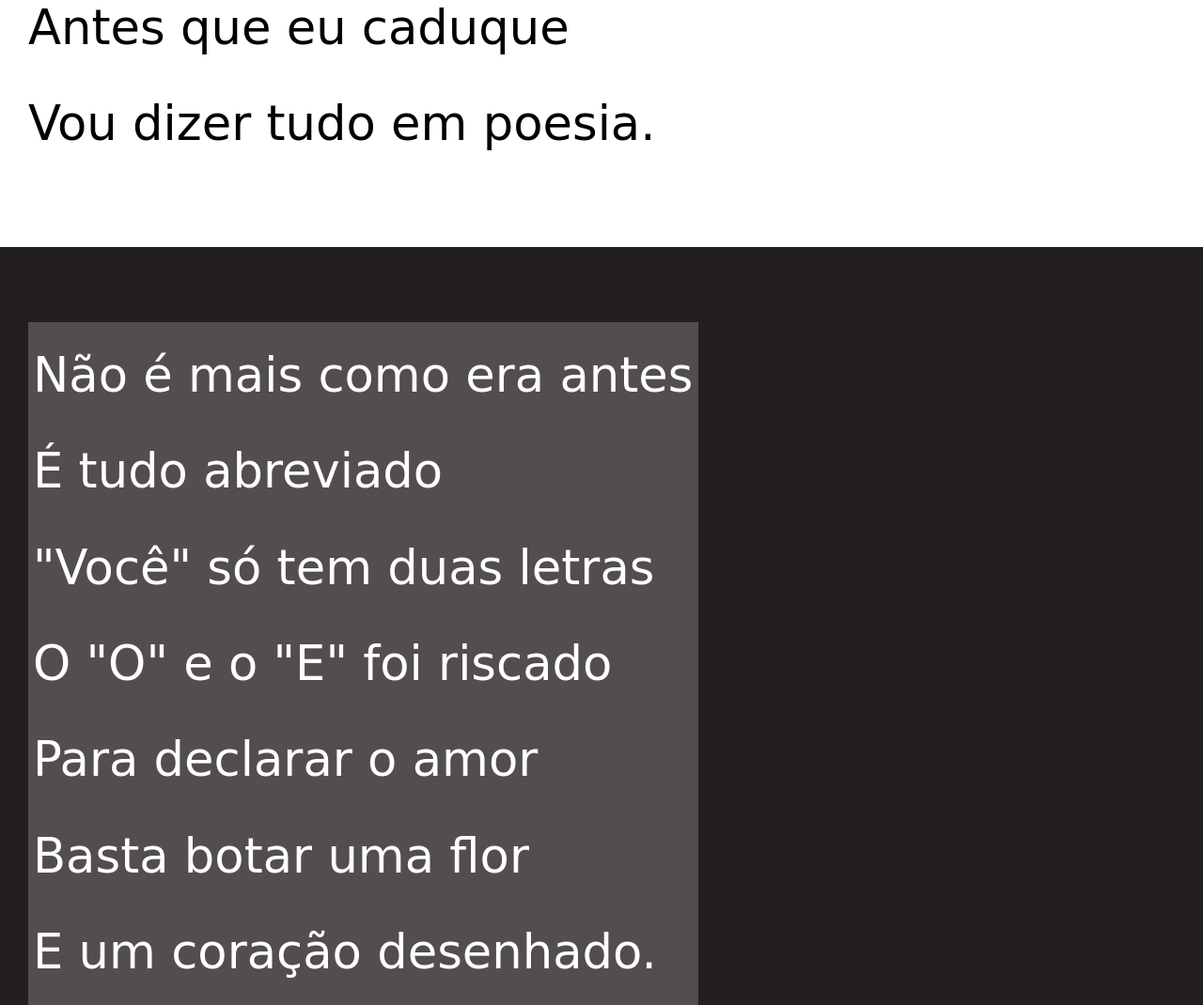
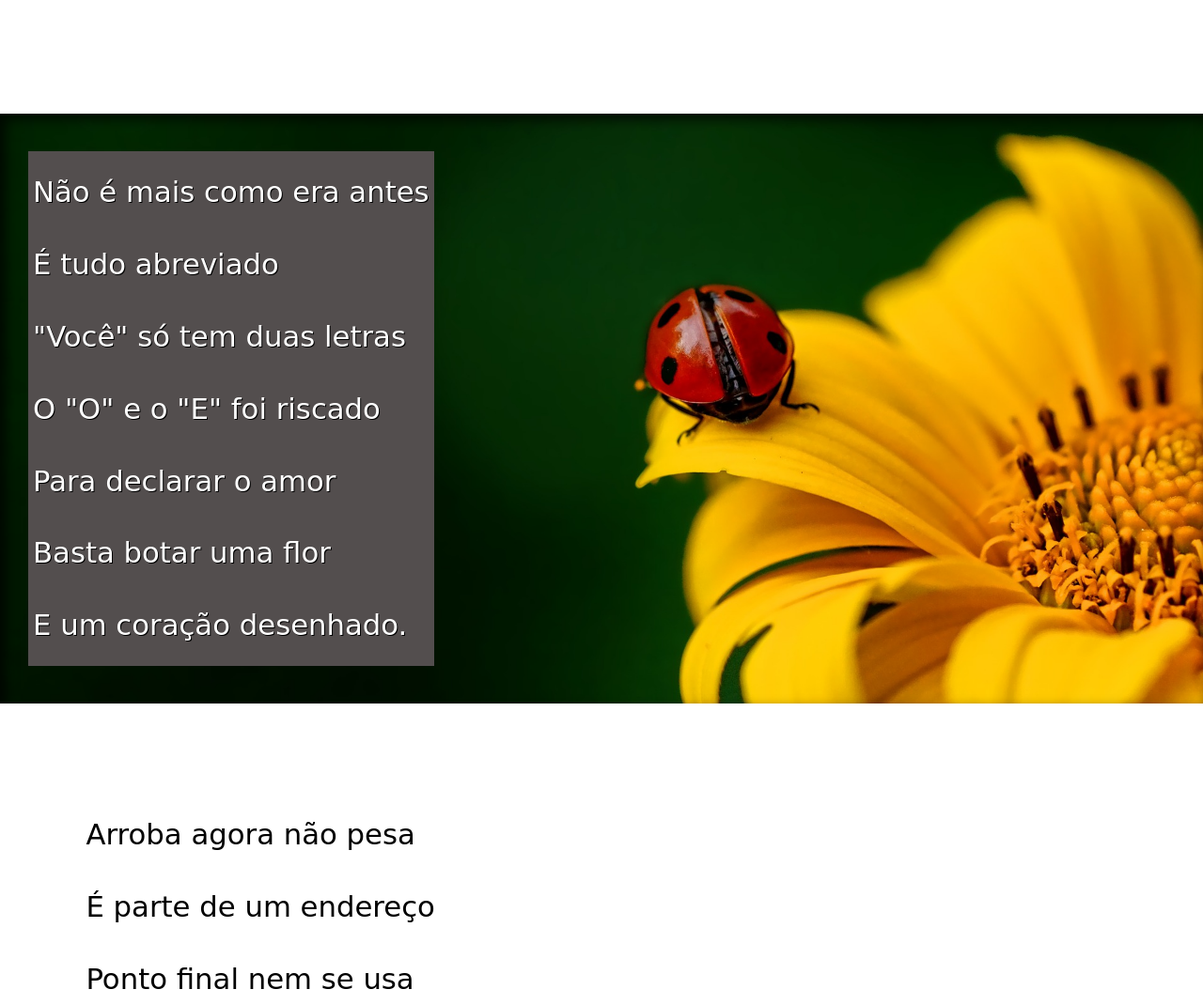
Before and after one commit to CleberPeixoto/HTML-CSS, a plain HTML site: page Desafios/012/index.html in a window 1280 px wide. Shown: the part 874-1944 px from the top of the page at 94% size. Drawn offline with Linux system fonts and the light colour scheme.

Commit message:
Fim do site

```diff
--- a/Desafios/012/index.html
+++ b/Desafios/012/index.html
@@ -27,7 +27,7 @@
 
 
 
-    <section class="imagem">
+    <section class="imagem" id="img01">
         <p>
             Não é mais como era antes <br>
             É tudo abreviado <br>
@@ -64,7 +64,7 @@
 
 
 
-    <section class="imagem">
+    <section class="imagem" id="img02">
         <p>
             Tenho saudade das cartas <br>
             Escritas com a própria mão <br>
--- a/Desafios/012/style.css
+++ b/Desafios/012/style.css
@@ -13,7 +13,7 @@
 *{
     margin: 0px;
     padding: 0px;
-    font-size: 1em;
+    font-size: 0.8em;
 }
 
 html, body{
@@ -36,6 +36,7 @@ header > h1{
 }
 
 header > p{
+    font-size: 1.5em;
     padding-bottom: 50px;
 }
 
@@ -50,12 +51,16 @@ a:hover{
 }
 
 section{
-    padding-top: 10vh;
-    padding-bottom: 10vh;
+    padding-top: 5vh;
+    padding-bottom: 5vh;
     line-height: 2em;
     padding-left: 30px;
     font-family: var(--F3);
-    font-size: 4vw;
+    font-size: 3vw;
+}
+
+section >p{
+    padding: 2em;
 }
 
 section.normal{
@@ -66,15 +71,30 @@ section.normal{
 section.imagem{
     background-color: rgb(36, 31, 31);
     color: white;
+    box-shadow: inset 6px 6px 13px 0px rgba(0, 0, 0, 0.74);
+    background-attachment: fixed;
 }
 
 section.imagem > p {
     display: inline-block;
     padding: 5px;
     background-color: rgb(83, 78, 78);
+    text-shadow: 1px 1px 0px black;
+}
+
+section#img01{
+    background-image: url('imagens/background001.jpg');
+    background-position: right center;
+    background-size: cover;
+}
+
+section#img02{
+    background-image: url('imagens/background002.jpg');
+    background-size: cover;
 }
 
 footer{
+    font-size: 2em;
     background-color: black;
     color: white;
     text-align: center;
```
